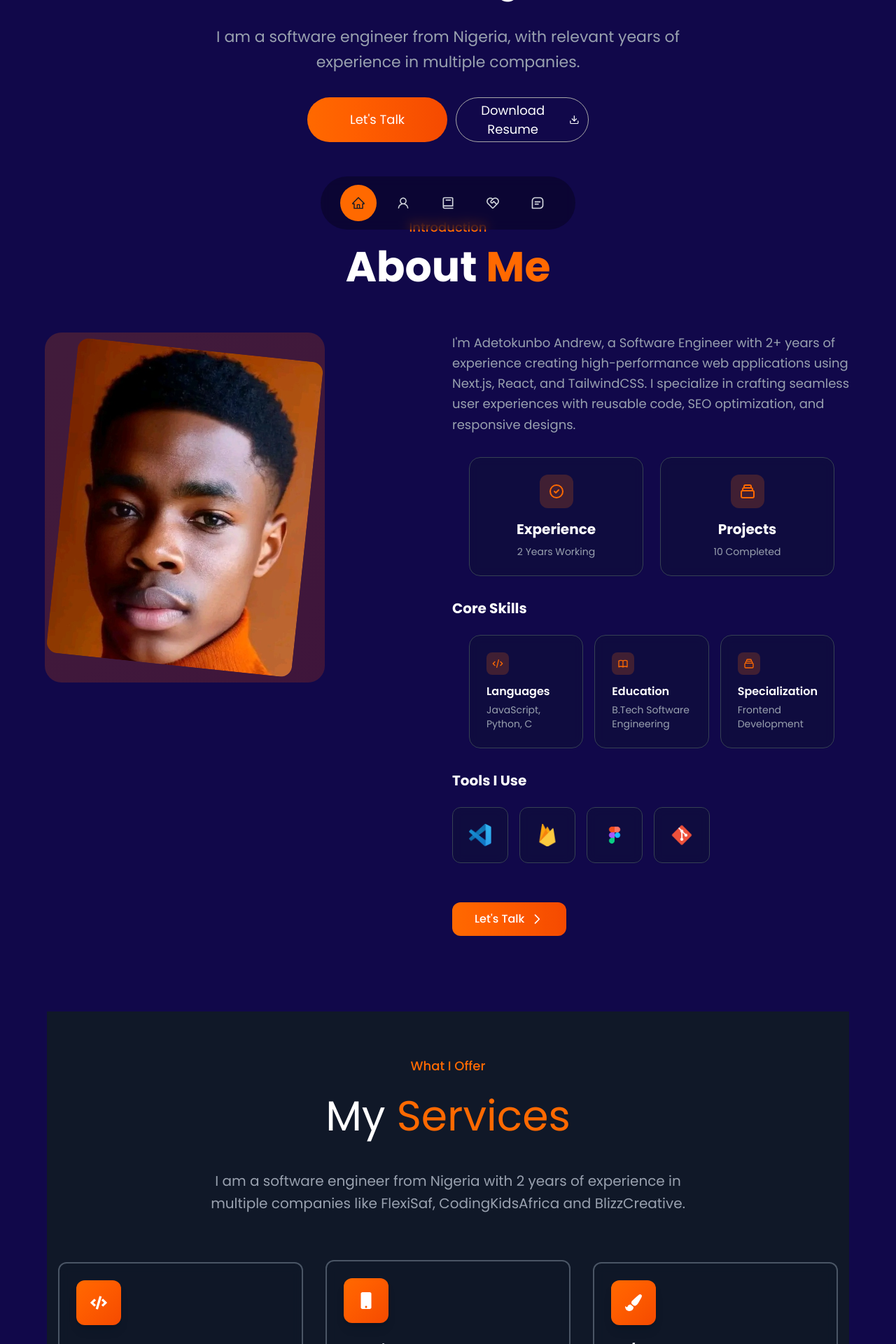
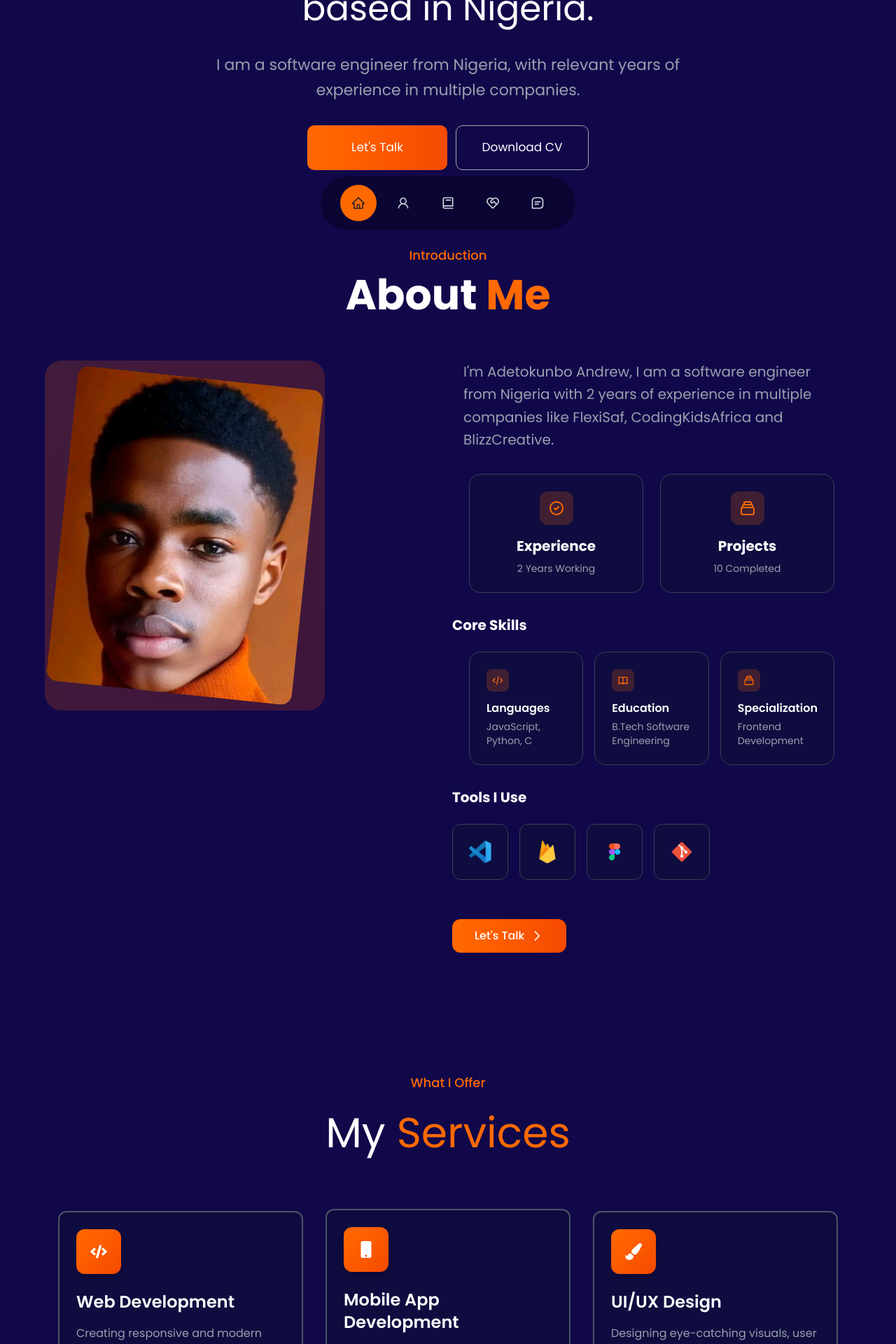
Before and after one commit to BusandCode/BusandCode, a Next.js app: page / in a window 1280 px wide. Shown: the part 440-2360 px from the top of the page at 70% size. Built offline with nearby package versions, Linux system fonts and the light colour scheme.

Commit message:
BusandCode

```diff
--- a/app/page.js
+++ b/app/page.js
@@ -38,7 +38,7 @@ const Hero = () => {
 
   return (
     <section className='w-full text-white flex flex-col
-    justify-center gap-8 md:gap-11 items-center'>
+    justify-center gap-8 md:gap-11 items-center mt-10'>
       <div className='flex flex-col justify-center gap-6 md:gap-8 items-center'>
         <div className='flex justify-center items-center'>
           <Image
@@ -84,7 +84,7 @@ const Hero = () => {
             className='w-3/4 md:w-[200px] p-3 h-[56px]
             md:h-[64px] flex justify-center items-center text-center gap-2
             bg-gradient-to-r from-orange-500 to-orange-600 rounded-[10px]
-            md:rounded-[50px] text-[17px] md:text-[18px] text-[#ffffff] hover:bg-[#e55a00] transition-colors'
+             text-[17px] text-[#ffffff] hover:bg-[#e55a00] transition-colors'
           >
             <span>Let's Talk</span>
             {/* <Image
@@ -100,11 +100,11 @@ const Hero = () => {
             href="/"
             className='w-3/4 md:w-[190px] p-3 h-[56px] md:h-[64px]
             border-[1px] border-[#A7A7A7] rounded-[10px]
-            md:rounded-[50px] text-[17px] md:text-[18px] flex justify-center gap-3 items-center
+             text-[17px] flex justify-center gap-3 items-center
              hover:border-white transition-colors'
           >
-            <span>Download Resume</span>
-            <FiDownload className='text-white' />
+            <span>Download CV</span>
+            {/* <FiDownload className='text-white' /> */}
           </Link>
         </div>
       </div>
--- a/components/About.jsx
+++ b/components/About.jsx
@@ -35,12 +35,11 @@ const About = () => {
           <div className='space-y-8'>
             {/* Introduction Text */}
             <div className='text-center lg:text-left'>
-              <p className='text-gray-400 text-lg leading-relaxed mb-8'>
-                I'm Adetokunbo Andrew, a Software Engineer with 2+ years of experience creating
-                high-performance web applications using Next.js, React, and TailwindCSS. I specialize
-                in crafting seamless user experiences with reusable code, SEO optimization, and
-                responsive designs.
-              </p>
+
+          <p className='text-[18px] md:text-[20px] text-gray-400 leading-relaxed px-4'>
+           I'm Adetokunbo Andrew, I am a software engineer from Nigeria with 2 years of experience in multiple
+          companies like FlexiSaf, CodingKidsAfrica and BlizzCreative.
+        </p>
             </div>
 
             {/* Stats Cards */}
--- a/components/Footer.jsx
+++ b/components/Footer.jsx
@@ -5,7 +5,7 @@ import { IoLogoTwitter } from "react-icons/io"
 
 const Footer = () => {
   return (
-    <footer className='w-full bg-gray-900/30 backdrop-blur-sm py-8 text-center text-sm'>
+    <footer className='w-full bg-gray-900 py-8 text-center text-sm'>
       <div className='w-full px-4'>
         {/* Logo */}
         <a href="#" className='text-orange-500 text-3xl font-medium mb-8 inline-block hover:text-orange-400 transition-colors duration-300'>
--- a/components/MyWorks.jsx
+++ b/components/MyWorks.jsx
@@ -33,8 +33,8 @@ const portfolioData = [
   },
   {
     id: 4,
-    title: "Yotomi Supermarket",
-    image: "/",
+    title: "Estate Management",
+    image: "/travel.jpg",
     category: "Web Development",
     github: "https://github.com/AndrewToks/yotomi-supermarket",
     demo: "https://yotomi-supermarket.vercel.app/",
@@ -43,7 +43,7 @@ const portfolioData = [
   {
     id: 5,
     title: "ReadEvolve",
-    image: "/",
+    image: "/travel.jpg",
     category: "Web Development",
     github: "https://github.com/AndrewToks/read-evolve",
     demo: "https://read-evolve.vercel.app/",
@@ -52,7 +52,7 @@ const portfolioData = [
   {
     id: 6,
     title: "Travel Guide",
-    image: "/",
+    image: "/travel.jpg",
     category: "Web Development",
     github: "https://github.com/AndrewToks/travel-guide",
     demo: "https://travel-guide-demo.vercel.app/",
@@ -143,7 +143,7 @@ const MyWorks = () => {
   const renderPortfolioCard = (item) => (
     <div
       key={item.id}
-      className="w-full bg-gray-900/30 backdrop-blur-sm rounded-2xl p-4 sm:p-6
+      className="w-full bg-gray-900/30 backdrop-blur-sm rounded-2xl px-4 py-8 sm:p-6
                 border border-gray-700 hover:border-orange-500/50
                 transition-all duration-300 hover:transform hover:scale-105
                 hover:shadow-xl hover:shadow-orange-500/10
--- a/components/Services.jsx
+++ b/components/Services.jsx
@@ -35,7 +35,7 @@ const Services = () => {
   }
 
   return (
-    <section className='py-16 bg-gray-900' id='service'>
+    <section className='py-16' id='service'>
       <div className='text-center max-w-[764px] mx-auto mb-16'>
         <h3 className='text-orange-500 text-lg font-medium mb-3'>
           What I Offer
@@ -43,10 +43,7 @@ const Services = () => {
         <h1 className='text-[36px] md:text-[48px] lg:text-[60px] font-normal text-center mb-8 text-white'>
           My <span className='text-orange-500'>Services</span>
         </h1>
-        <p className='text-[18px] md:text-[20px] text-gray-400 leading-relaxed px-4'>
-          I am a software engineer from Nigeria with 2 years of experience in multiple
-          companies like FlexiSaf, CodingKidsAfrica and BlizzCreative.
-        </p>
+
       </div>
 
       <div className='max-w-7xl mx-auto px-4'>
```
